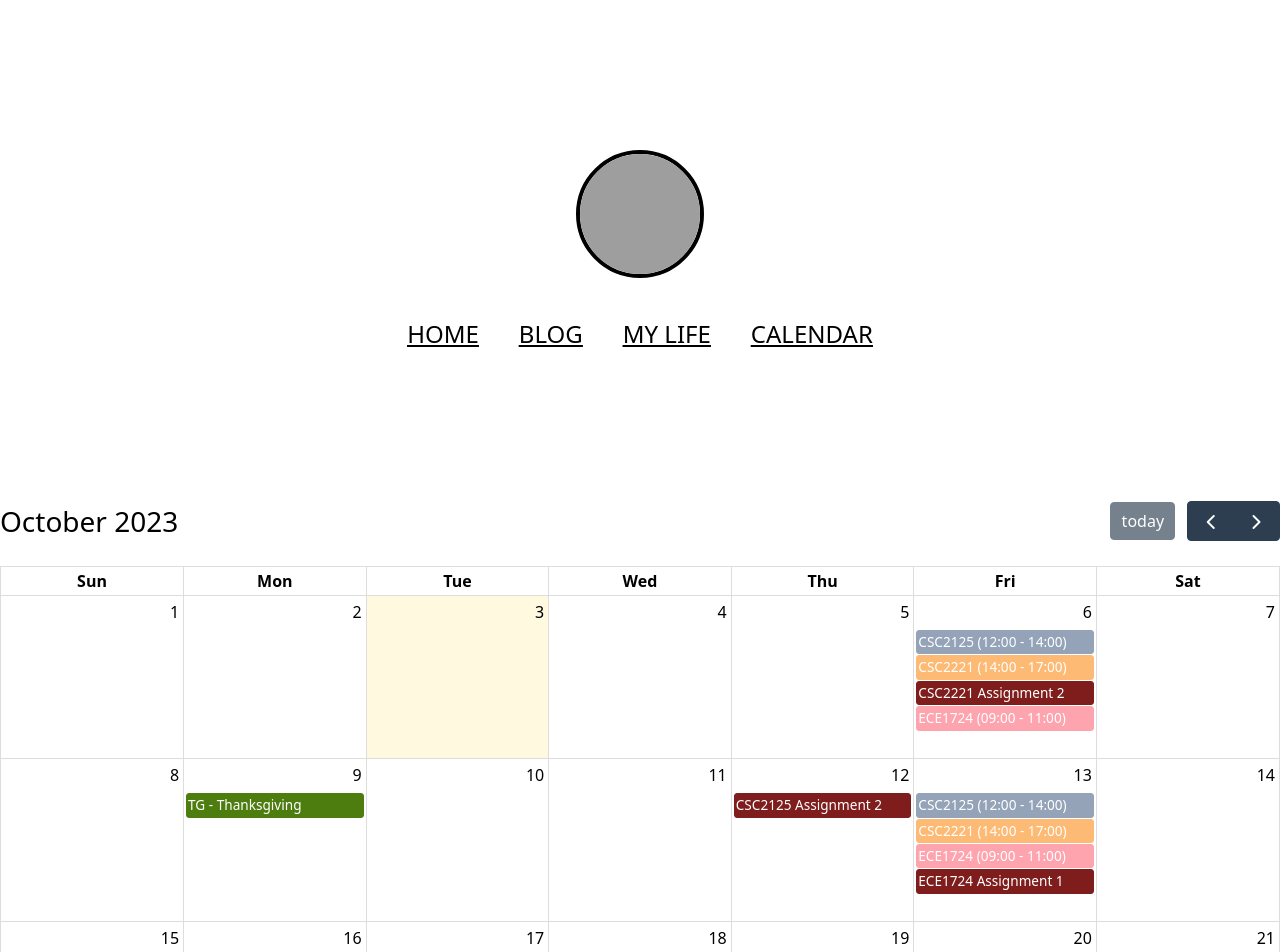
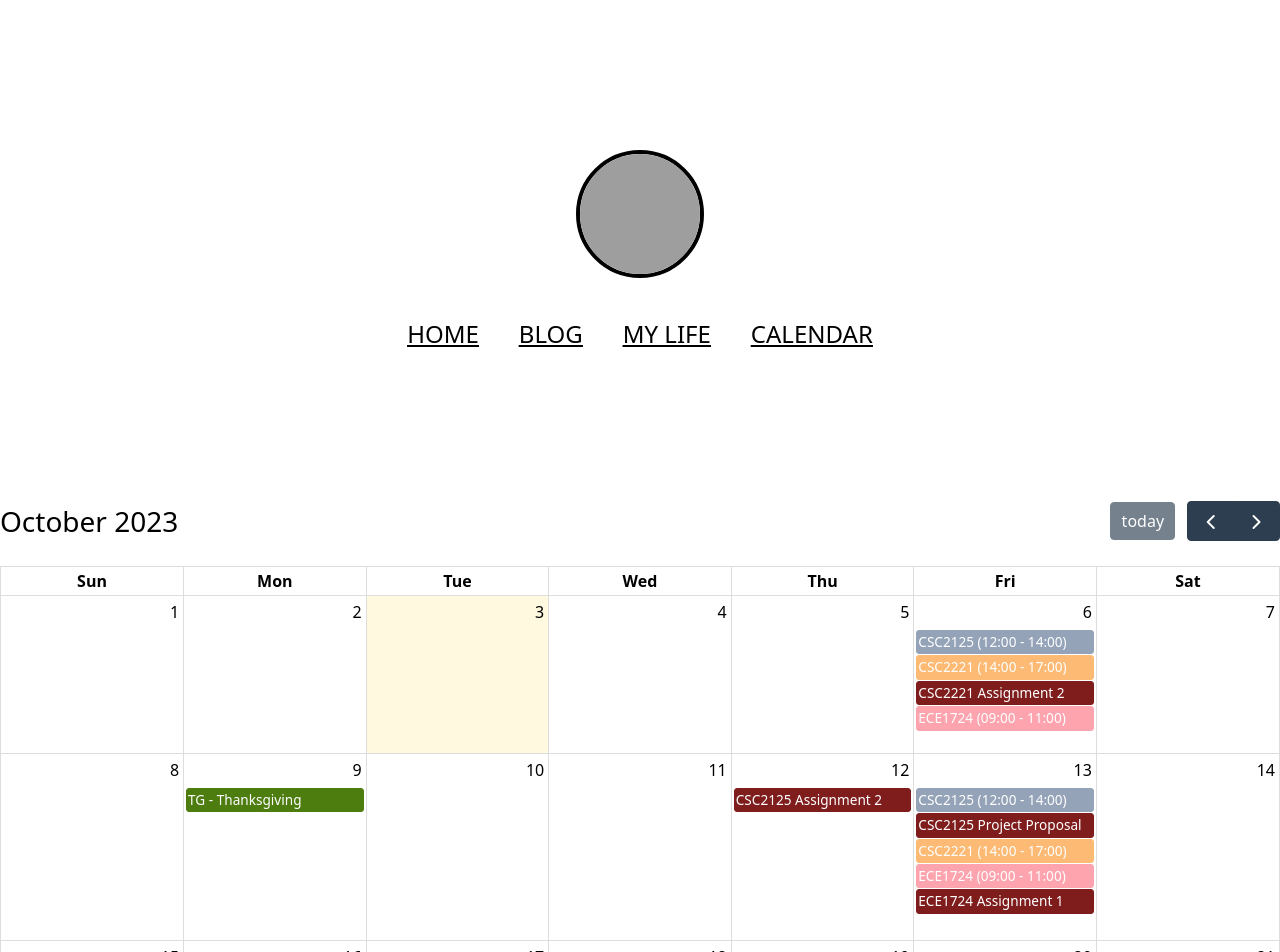
Before and after one commit to LAREINA-JO/lareina_guan, a Next.js app: page /calendar in a window 1280 px wide. Shown: the top 952 px of the page. Built offline with nearby package versions, Linux system fonts and the light colour scheme; grey boxes are pictures that could not be loaded.

Commit message:
add images

```diff
--- a/src/pages/calendar.js
+++ b/src/pages/calendar.js
@@ -84,7 +84,7 @@ export default class DemoApp extends React.Component {
                         { title: 'ECE1724 Project Phase 1', date: '2023-10-15', color: '#7f1d1d' },
                         { title: 'ECE1724 Project Phase 2', date: '2023-11-05', color: '#7f1d1d' },
                         { title: 'ECE1724 Project Phase 3 Paper', date: '2023-12-08', color: '#7f1d1d' },
-                        { title: 'ECE1724 Project Phase 3 Presentation', date: '2023-12-01', color: '#7f1d1d'},
+                        { title: 'ECE1724 Project Phase 3 Presentation', date: '2023-12-01', color: '#CD853F'},
                         { title: 'ECE1724 Project Phase 3 Documentation', date: '2023-12-08', color: '#7f1d1d'},
 
 
@@ -100,9 +100,13 @@ export default class DemoApp extends React.Component {
                         // CSC2125 Assignment
                         { title: 'CSC2125 Assignment 1', date: '2023-09-28', color: '#7f1d1d' },
                         { title: 'CSC2125 Assignment 2', date: '2023-10-12', color: '#7f1d1d' },
+                        { title: 'CSC2125 Assignment 3', date: '2023-10-26', color: '#7f1d1d' },
 
-                        // CSC2125 Paper Presentation1
+                        // CSC2125 Paper Presentation
                         { title: 'CSC2125 Paper Presentation', date: '2023-11-17', color: '#CD853F' },
+
+                        // CSC2125 Project
+                        { title: 'CSC2125 Project Proposal', date: '2023-10-13', color: '#7f1d1d' },
 
 
 
```
